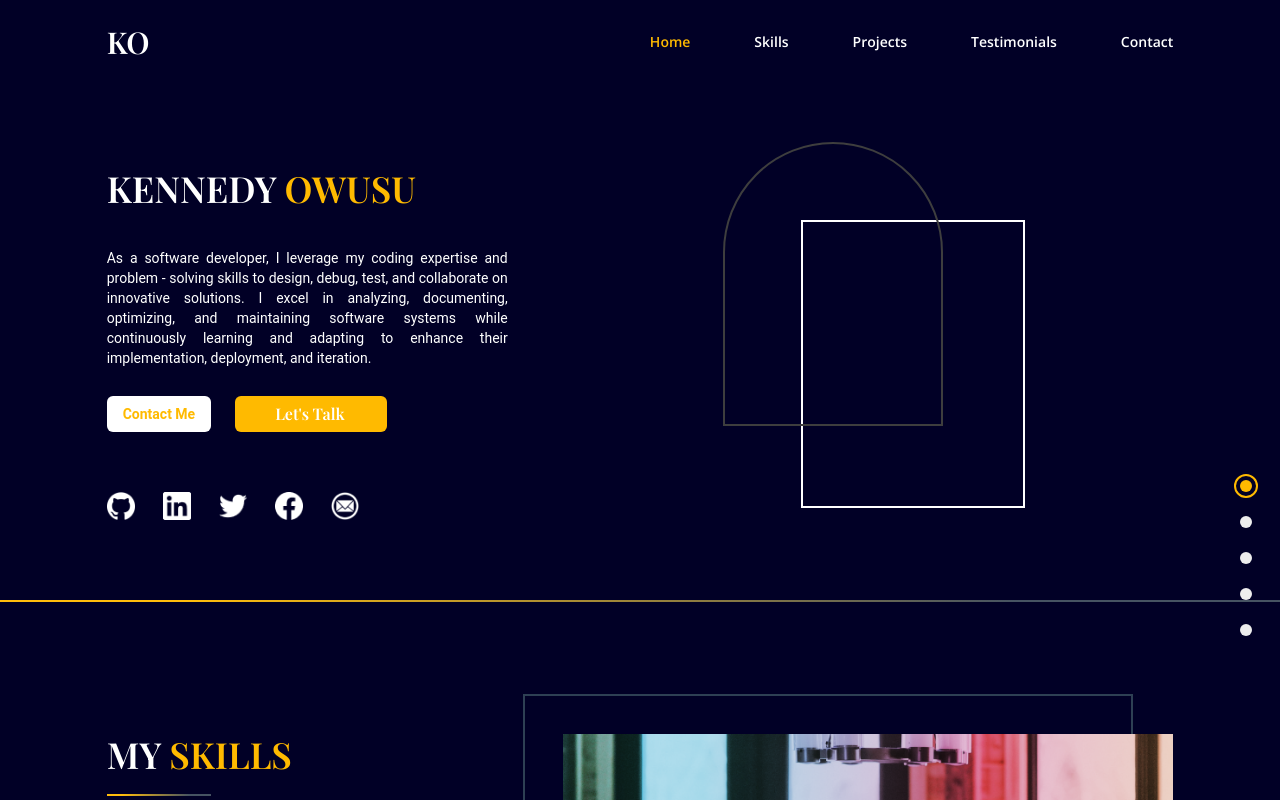
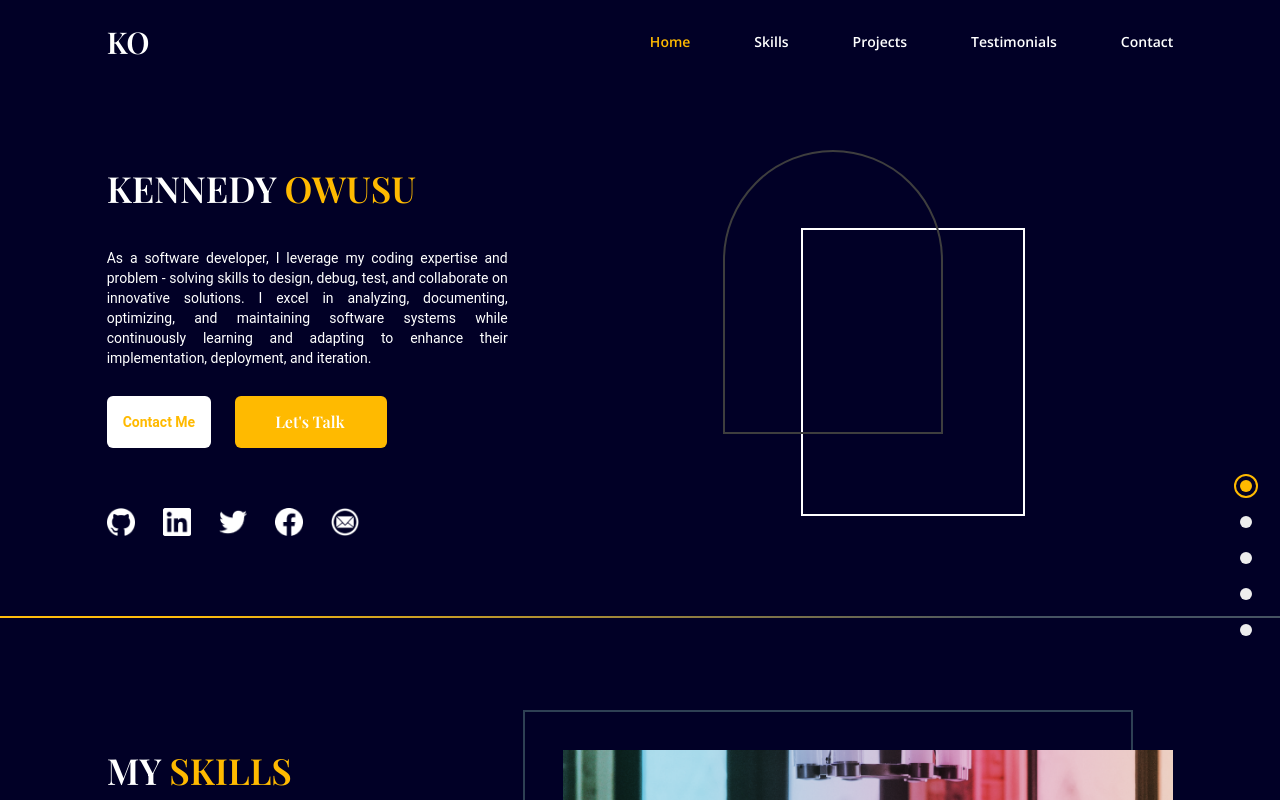
Before and after one commit to kennedyowusu/portfolio-app, a React (Vite) app: page / in a window 1280 px wide. Shown: the top 800 px of the page. Built offline with nearby package versions, Linux system fonts and the light colour scheme.

Commit message:
update the UI for small screens according to tailwindcss config

```diff
--- a/src/components/HeroSection.jsx
+++ b/src/components/HeroSection.jsx
@@ -72,7 +72,7 @@ const HeroSection = ({ setSelectedPage }) => {
         >
           <AnchorLink
             className="rounded-md text-[#FFBA00] bg-[#FFFFFF] hover:bg-[#FFBA00] hover:text-[#FFFFFF] py-3 px-7 font-semibold
-              transition duration-500 xxs:text-sm xxs:py-2 xxs:px-4"
+              transition duration-500 xxs:text-sm xxs:py-2 xxs:px-4 ss:text-sm ss:py-4 ss:px-4"
             onClick={() => setSelectedPage("contact")}
             href="#contact"
           >
```
